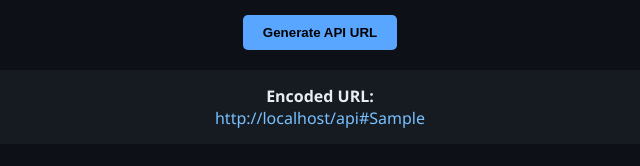
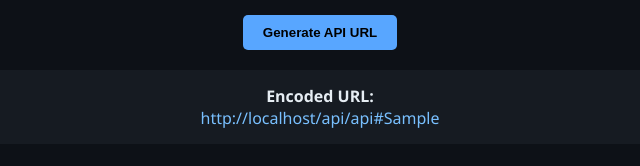
Before and after one commit to EchoHost-software/api, a plain HTML site: page docs/index.html in a window 1280 px wide. Both pictures are taken after typing "Sample" into the empty fields and a click on the button "Generate API URL". Shown: the part 366-532 px from the top of the page, 320-960 px from the left. Drawn offline with Linux system fonts and the light colour scheme.

Commit message:
Update index.html

```diff
--- a/docs/index.html
+++ b/docs/index.html
@@ -82,7 +82,7 @@
     }
 
     const encoded = encodeAPI(input);
-    const url = window.location.origin + "/api#" + encoded;
+    const url = window.location.origin + "/api/api#" + encoded;
 
     output.innerHTML = `
       <strong>Encoded URL:</strong><br>
```
